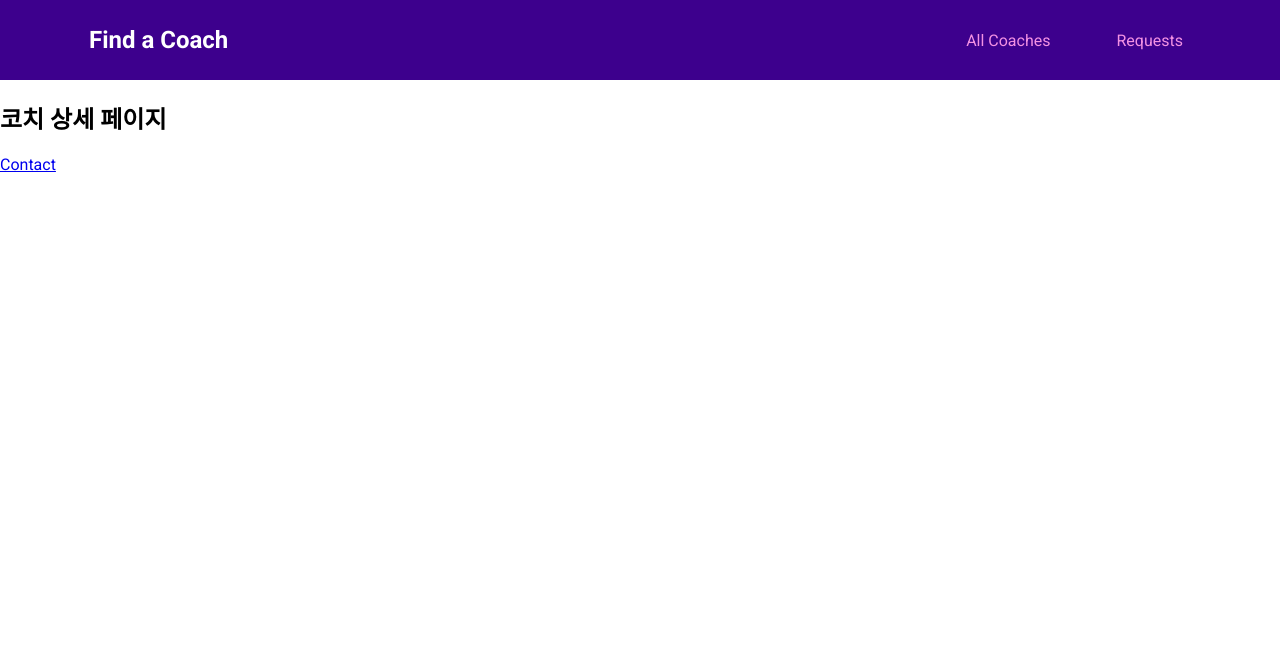
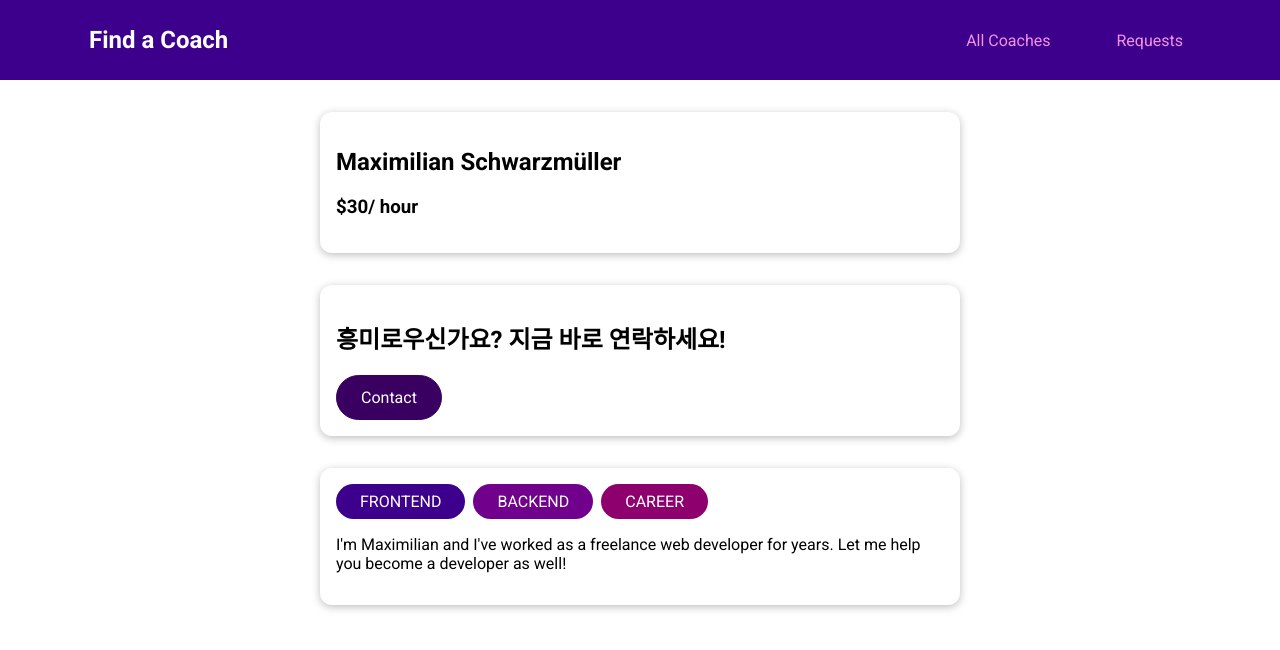
Before and after one commit to zooyaho/vue-coach-demo, a Vue app: page /coaches/c1 in a window 1280 px wide. Shown: the top 650 px of the page. Built offline with nearby package versions, Linux system fonts and the light colour scheme.

Commit message:
feat: 코치 상세페이지 작업 추가

```diff
--- a/src/components/coaches/CoachItem.vue
+++ b/src/components/coaches/CoachItem.vue
@@ -3,9 +3,9 @@
     <h3>{{ fullName }}</h3>
     <h4>${{ rate }}/hour</h4>
     <div>
-      <base-babge v-for="area in areas" :key="area" :title="area" :type="area">
+      <base-badge v-for="area in areas" :key="area" :title="area" :type="area">
         {{ area }}
-      </base-babge>
+      </base-badge>
     </div>
     <div class="actions">
       <base-button mode="outline" link :to="coachContactLink"
@@ -17,10 +17,10 @@
 </template>
 
 <script>
-import BaseBabge from '../ui/BaseBabge.vue';
+import BaseBadge from '../ui/BaseBadge.vue';
 import BaseButton from '../ui/BaseButton.vue';
 export default {
-  components: { BaseButton, BaseBabge },
+  components: { BaseButton, BaseBadge },
   props: ['id', 'firstName', 'lastName', 'rate', 'areas'],
   computed: {
     fullName() {
--- a/src/main.js
+++ b/src/main.js
@@ -6,7 +6,7 @@
 
 import BaseCard from './components/ui/BaseCard.vue';
 import BaseButton from './components/ui/BaseButton.vue';
-import BaseBabge from './components/ui/BaseBabge.vue';
+import BaseBadge from './components/ui/BaseBadge.vue';
 
 const app = createApp(App);
 
@@ -15,6 +15,6 @@
 
 app.component('base-card', BaseCard);
 app.component('base-button', BaseButton);
-app.component('base-babge', BaseBabge);
+app.component('base-badge', BaseBadge);
 
 app.mount('#app');
--- a/src/pages/coaches/CoachDetail.vue
+++ b/src/pages/coaches/CoachDetail.vue
@@ -1,5 +1,64 @@
 <template>
-  <h2>코치 상세 페이지</h2>
-  <router-view></router-view>
-  <router-link to="/coaches/c1/contact">Contact</router-link>
+  <section>
+    <base-card>
+      <h2>{{ fullName }}</h2>
+      <h3>${{ rate }}/ hour</h3>
+    </base-card>
+  </section>
+  <section>
+    <!-- contact 양식과 버튼 -->
+    <base-card>
+      <header>
+        <h2>흥미로우신가요? 지금 바로 연락하세요!</h2>
+        <base-button link :to="contactLink">Contact</base-button>
+        <router-view></router-view>
+      </header>
+    </base-card>
+  </section>
+  <section>
+    <base-card>
+      <base-badge
+        v-for="(area, idx) in areas"
+        :key="idx"
+        :title="area"
+        :type="area"
+        >{{ area }}</base-badge
+      >
+      <p>{{ description }}</p>
+    </base-card>
+  </section>
 </template>
+
+<script>
+export default {
+  props: ['id'],
+  data() {
+    return {
+      selectedCoach: null,
+    };
+  },
+  computed: {
+    fullName() {
+      return this.selectedCoach.firstName + ' ' + this.selectedCoach.lastName;
+    },
+    areas() {
+      console.log('areas: ', this.selectedCoach.areas);
+      return this.selectedCoach.areas;
+    },
+    rate() {
+      return this.selectedCoach.hourlyRate;
+    },
+    description() {
+      return this.selectedCoach.description;
+    },
+    contactLink() {
+      return this.$route.path + '/' + this.id + '/contact';
+    },
+  },
+  created() {
+    this.selectedCoach = this.$store.getters['coaches/coaches'].find(
+      (coach) => coach.id === this.id
+    );
+  },
+};
+</script>
--- a/src/router.js
+++ b/src/router.js
@@ -15,6 +15,7 @@
     {
       path: '/coaches/:id',
       component: CoachDetail,
+      props: true,
       children: [
         { path: 'contact', component: ContactCoach }, // coaches/c1/contact
       ],
```
Also changed, not shown: src/components/ui/BaseBadge.vue (renamed from src/components/ui/BaseBabge.vue).
